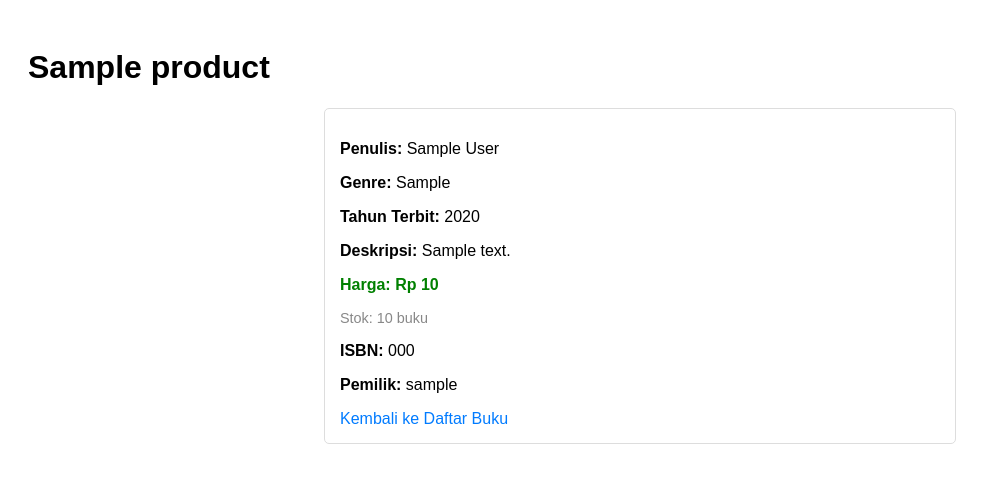
After one commit to KoecengDaun/book-nest-online-store, a Django app: page /product/1/ in a window 1280 px wide. The commit adds this page. Shown: the top 483 px of the page, without its empty margins (0-990 px from the left). Run offline with Django 5.2, Linux system fonts and the light colour scheme; tables that the repository leaves empty hold one stand-in row (values such as "Sample post").

Commit message:
Penyelesaian Tugas 4

```diff
--- a/main/models.py
+++ b/main/models.py
@@ -1,19 +1,16 @@
 from django.db import models
+from django.contrib.auth.models import User
 
 class Product(models.Model):
-    # Atribut yang wajib
-    name = models.CharField(max_length=255)  # Nama buku
-    price = models.IntegerField()  # Harga buku
-    description = models.TextField()  # Deskripsi buku
-
-    # Atribut tambahan
-    author = models.CharField(max_length=255)  # Penulis buku
-    genre = models.CharField(max_length=100)  # Genre buku
-    publication_year = models.IntegerField()  # Tahun terbit
-
-    # Atribut opsional
-    stock = models.IntegerField(default=0)  # Stok buku
-    isbn = models.CharField(max_length=13, unique=True, null=True, blank=True)  # ISBN buku
+    name = models.CharField(max_length=255)
+    price = models.IntegerField()
+    description = models.TextField()
+    author = models.CharField(max_length=255)
+    genre = models.CharField(max_length=100)
+    publication_year = models.IntegerField()
+    stock = models.IntegerField(default=0)
+    isbn = models.CharField(max_length=13, unique=True, null=True, blank=True)
+    owner = models.ForeignKey(User, on_delete=models.CASCADE, null=True)  # Menyimpan informasi pemilik produk
 
     def __str__(self):
         return f"{self.name} - {self.author} ({self.publication_year})"
--- /dev/null
+++ b/main/templates/product_detail.html
@@ -0,0 +1,54 @@
+{% load humanize %}
+<!DOCTYPE html>
+<html lang="en">
+<head>
+    <meta charset="UTF-8">
+    <meta name="viewport" content="width=device-width, initial-scale=1.0">
+    <title>Detail Produk</title>
+    <style>
+        body {
+            font-family: Arial, sans-serif;
+            padding: 20px;
+        }
+        .product-detail {
+            border: 1px solid #ddd;
+            padding: 15px;
+            border-radius: 5px;
+            max-width: 600px;
+            margin: 0 auto;
+        }
+        .price {
+            color: green;
+            font-weight: bold;
+            margin-top: 10px;
+        }
+        .stock {
+            color: #888;
+            font-size: 0.9em;
+        }
+        a {
+            text-decoration: none;
+            color: #007bff;
+        }
+        a:hover {
+            text-decoration: underline;
+        }
+    </style>
+</head>
+<body>
+    <h1>{{ product.name }}</h1>
+    <div class="product-detail">
+        <p><strong>Penulis:</strong> {{ product.author }}</p>
+        <p><strong>Genre:</strong> {{ product.genre }}</p>
+        <p><strong>Tahun Terbit:</strong> {{ product.publication_year }}</p>
+        <p><strong>Deskripsi:</strong> {{ product.description }}</p>
+        <p class="price">Harga: Rp {{ product.price|intcomma }}</p>
+        <p class="stock">Stok: {{ product.stock }} buku</p>
+        {% if product.isbn %}
+        <p><strong>ISBN:</strong> {{ product.isbn }}</p>
+        {% endif %}
+        <p><strong>Pemilik:</strong> {{ product.owner.username }}</p>
+        <a href="{% url 'show_main' %}">Kembali ke Daftar Buku</a>
+    </div>
+</body>
+</html>
--- a/main/urls.py
+++ b/main/urls.py
@@ -2,9 +2,13 @@ from django.urls import path
 from . import views
 
 urlpatterns = [
-    path('', views.show_main, name='show_main'),  # Halaman utama dengan form dan daftar produk
-    path('json/', views.product_list_json, name='product_list_json'),  # Semua produk dalam format JSON
-    path('xml/', views.product_list_xml, name='product_list_xml'),  # Semua produk dalam format XML
-    path('json/<int:id>/', views.product_detail_json, name='product_detail_json'),  # Produk spesifik dalam format JSON
-    path('xml/<int:id>/', views.product_detail_xml, name='product_detail_xml'),  # Produk spesifik dalam format XML
+    path('register/', views.register, name='register'),
+    path('login/', views.user_login, name='user_login'),
+    path('logout/', views.user_logout, name='user_logout'),
+    path('', views.show_main, name='show_main'),
+    path('product/<int:id>/', views.product_detail, name='product_detail'),
+    path('json/', views.product_list_json, name='product_list_json'),
+    path('xml/', views.product_list_xml, name='product_list_xml'),
+    path('json/<int:id>/', views.product_detail_json, name='product_detail_json'),
+    path('xml/<int:id>/', views.product_detail_xml, name='product_detail_xml'),
 ]
--- a/main/views.py
+++ b/main/views.py
@@ -1,46 +1,81 @@
-from django.shortcuts import render, redirect
+from django.shortcuts import render, redirect, get_object_or_404
 from django.http import JsonResponse, HttpResponse
 from django.core import serializers
+from django.contrib.auth.forms import UserCreationForm, AuthenticationForm
+from django.contrib.auth import login, logout, authenticate
+from django.contrib.auth.decorators import login_required
 from .models import Product
 from .forms import ProductForm
 
-# View untuk halaman utama
+@login_required
 def show_main(request):
-    # Menampilkan semua produk
-    products = Product.objects.all()
+    products = Product.objects.all()  # Menampilkan semua produk yang ada
 
-    # Menambahkan logika form
+    # Logika untuk menambahkan produk baru
     if request.method == 'POST':
         form = ProductForm(request.POST)
         if form.is_valid():
-            form.save()
-            return redirect('show_main')  # Redirect ke halaman yang sama setelah produk ditambahkan
+            product = form.save(commit=False)
+            product.owner = request.user  # Menetapkan pengguna yang login sebagai pemilik produk
+            product.save()
+            return redirect('show_main')
     else:
         form = ProductForm()
 
-    # Menggabungkan context untuk form dan produk
     context = {
         'products': products,
         'app_name': 'BookHub',
         'class_name': 'Laurentius Arlana Farel Mahardika - BookHub Online Store',
-        'form': form,  # Tambahkan form ke context
+        'form': form,
     }
 
     return render(request, 'main.html', context)
 
-# Semua data dalam format JSON
+def product_detail(request, id):
+    product = get_object_or_404(Product, pk=id)
+    return render(request, 'product_detail.html', {'product': product})
+
+def register(request):
+    if request.method == 'POST':
+        form = UserCreationForm(request.POST)
+        if form.is_valid():
+            user = form.save()
+            login(request, user)
+            return redirect('show_main')
+    else:
+        form = UserCreationForm()
+    return render(request, 'register.html', {'form': form})
+
+def user_login(request):
+    if request.method == 'POST':
+        form = AuthenticationForm(request, data=request.POST)
+        if form.is_valid():
+            username = form.cleaned_data.get('username')
+            password = form.cleaned_data.get('password')
+            user = authenticate(username=username, password=password)
+            if user is not None:
+                login(request, user)
+                response = redirect('show_main')
+                response.set_cookie('last_login', str(request.user.last_login))  # Set cookie last_login
+                return response
+    else:
+        form = AuthenticationForm()
+    return render(request, 'login.html', {'form': form})
+
+def user_logout(request):
+    logout(request)
+    return redirect('user_login')
+
 def product_list_json(request):
     products = Product.objects.all()
     data = serializers.serialize('json', products)
     return JsonResponse(data, safe=False)
 
-# Semua data dalam format XML
 def product_list_xml(request):
     products = Product.objects.all()
     data = serializers.serialize('xml', products)
     return HttpResponse(data, content_type='application/xml')
 
-# Data JSON berdasarkan ID
 def product_detail_json(request, id):
     try:
         product = Product.objects.get(pk=id)
@@ -49,7 +84,6 @@ def product_detail_json(request, id):
     except Product.DoesNotExist:
         return JsonResponse({'error': 'Product not found'}, status=404)
 
-# Data XML berdasarkan ID
 def product_detail_xml(request, id):
     try:
         product = Product.objects.get(pk=id)
```
Also changed, not shown: BookNest_OnlineStore/settings.py (+5 -2 lines), main/templates/login.html (added, +17 -0 lines), main/templates/main.html (+13 -1 lines), main/templates/register.html (added, +19 -0 lines), README.md, main/migrations/0002_product_owner.py (added).
